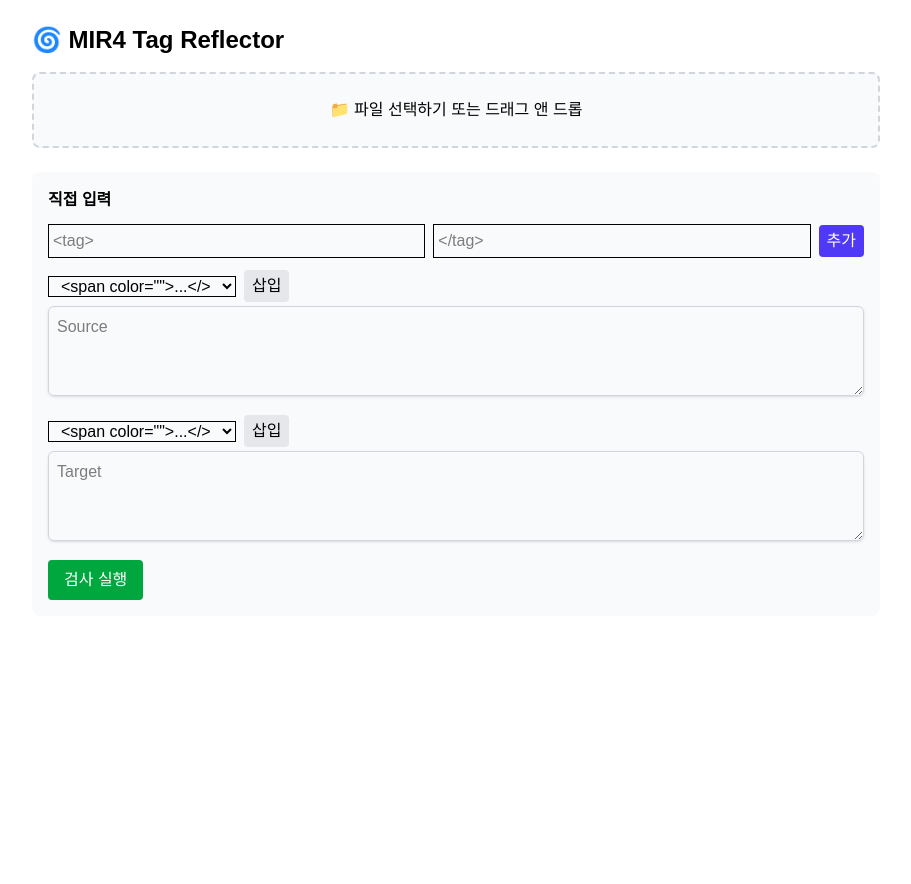
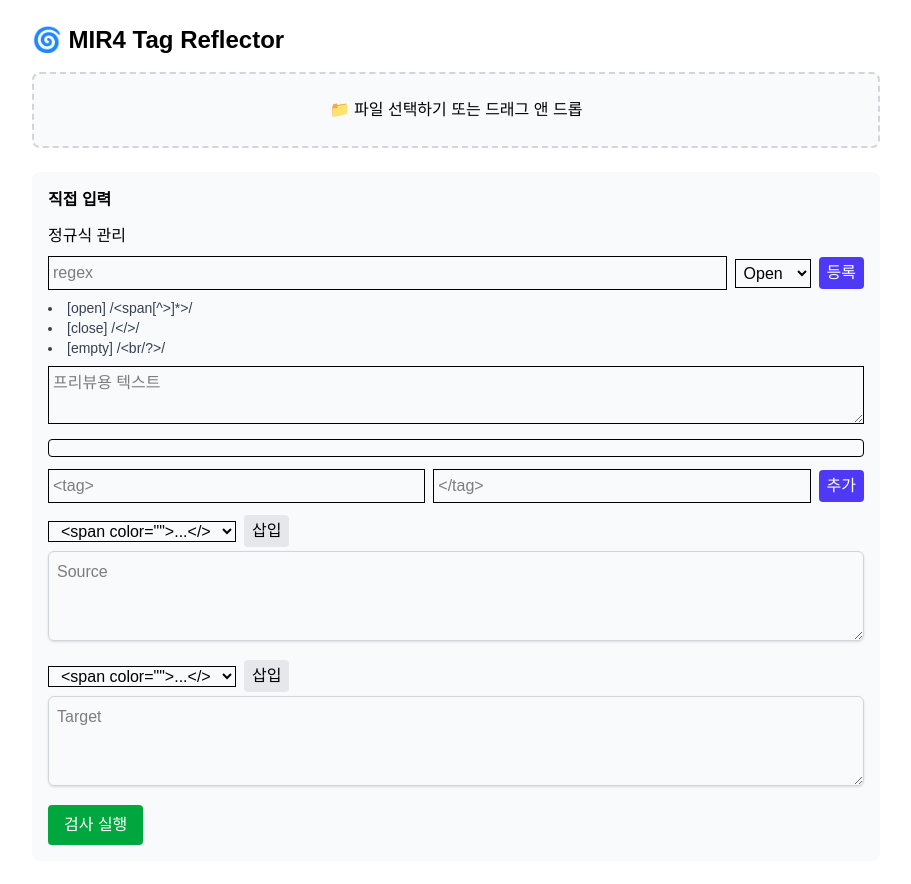
Before and after one commit to cglee-bg/mir4-tag-reflector, a Next.js app: page / in a window 1280 px wide. Shown: the top 884 px of the page, without its empty margins (184-1095 px from the left). Before the commit the page ends 800 px from the top, so only its background shows below. Built offline with nearby package versions, Linux system fonts and the light colour scheme.

Commit message:
Add regex management preview

```diff
--- a/src/app/page.tsx
+++ b/src/app/page.tsx
@@ -8,6 +8,12 @@ type Template = {
   id: string;
   label: string;
   snippet: string;
+};
+
+type TagPattern = {
+  id: string;
+  pattern: string;
+  type: "open" | "close" | "empty";
 };
 
 function renderFormattedText(input: string) {
@@ -148,6 +154,15 @@ export default function Home() {
   const [selectedTemplate, setSelectedTemplate] = useState("span");
   const [newOpen, setNewOpen] = useState("");
   const [newClose, setNewClose] = useState("");
+
+  const [tagPatterns, setTagPatterns] = useState<TagPattern[]>([
+    { id: "default-open", pattern: "<span[^>]*>", type: "open" },
+    { id: "default-close", pattern: "</>", type: "close" },
+    { id: "default-br", pattern: "<br/?>", type: "empty" },
+  ]);
+  const [newPattern, setNewPattern] = useState("");
+  const [newPatternType, setNewPatternType] = useState<TagPattern["type"]>("open");
+  const [previewText, setPreviewText] = useState("");
   const sourceRef = useRef<HTMLTextAreaElement | null>(null);
   const targetRef = useRef<HTMLTextAreaElement | null>(null);
 
@@ -215,6 +230,34 @@ export default function Home() {
     setNewClose("");
   };
 
+  const addPattern = () => {
+    if (!newPattern.trim()) return;
+    const id = Date.now().toString();
+    setTagPatterns([...tagPatterns, { id, pattern: newPattern, type: newPatternType }]);
+    setNewPattern("");
+    setNewPatternType("open");
+  };
+
+  const previewOutput = () => {
+    let result = previewText
+      .replace(/&/g, "&amp;")
+      .replace(/</g, "&lt;")
+      .replace(/>/g, "&gt;");
+    tagPatterns.forEach(p => {
+      try {
+        const regex = new RegExp(p.pattern, "g");
+        const cls =
+          p.type === "open"
+            ? "bg-blue-100 text-blue-800"
+            : p.type === "close"
+            ? "bg-red-100 text-red-800"
+            : "bg-green-100 text-green-800";
+        result = result.replace(regex, m => `<span class='${cls} px-1 rounded'>${m}</span>`);
+      } catch {}
+    });
+    return result;
+  };
+
   const columnOptions = excelData[0]?.map((header, idx) => (
     <option value={idx} key={idx}>{header || `열 ${idx}`}</option>
   ));
@@ -236,6 +279,43 @@ export default function Home() {
 
       <div className="mt-6 p-4 bg-gray-50 rounded-lg space-y-3">
         <h2 className="font-semibold">직접 입력</h2>
+        <div className="space-y-2">
+          <h3 className="font-medium">정규식 관리</h3>
+          <div className="flex items-center gap-2">
+            <input
+              value={newPattern}
+              onChange={e => setNewPattern(e.target.value)}
+              placeholder="regex"
+              className="border p-1 flex-1"
+            />
+            <select
+              value={newPatternType}
+              onChange={e => setNewPatternType(e.target.value as TagPattern["type"])}
+              className="border p-1"
+            >
+              <option value="open">Open</option>
+              <option value="close">Close</option>
+              <option value="empty">Empty</option>
+            </select>
+            <button onClick={addPattern} className="px-2 py-1 bg-indigo-600 text-white rounded">등록</button>
+          </div>
+          <ul className="text-sm text-gray-700 list-disc list-inside">
+            {tagPatterns.map(p => (
+              <li key={p.id}>[{p.type}] /{p.pattern}/</li>
+            ))}
+          </ul>
+          <textarea
+            value={previewText}
+            onChange={e => setPreviewText(e.target.value)}
+            placeholder="프리뷰용 텍스트"
+            rows={2}
+            className="border p-1 w-full"
+          />
+          <div
+            className="border p-2 text-sm rounded"
+            dangerouslySetInnerHTML={{ __html: previewOutput() }}
+          />
+        </div>
         <div className="flex items-center gap-2">
           <input
             value={newOpen}
```
Also changed, not shown: 1 other file (tests, documents, lock files or other folders).
